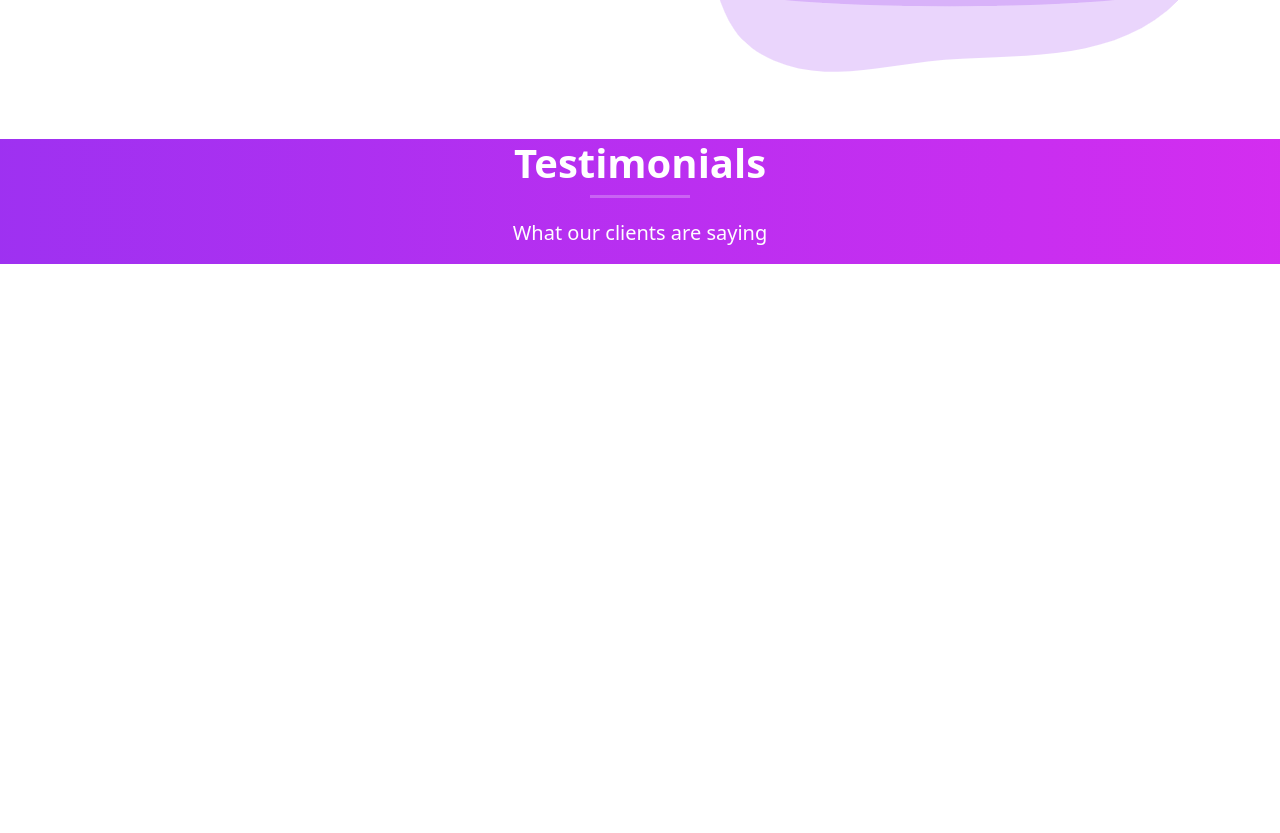
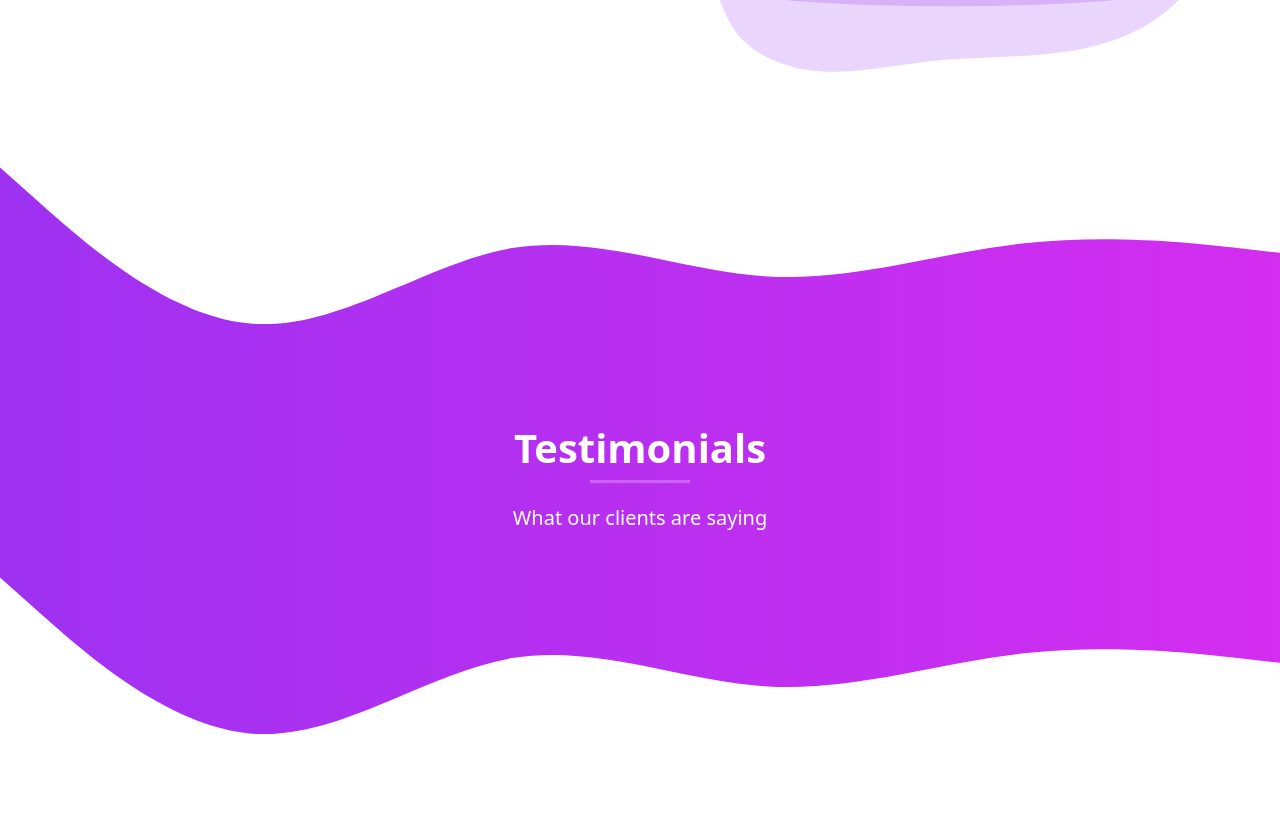
Before and after one commit to Aligndzcyln/Portfolio-Website, a website: page index.html in a window 1280 px wide. Shown: the part 3034-3867 px from the top of the page. Before the commit the page ends 3298 px from the top, so only its background shows below. Drawn offline with nearby package versions, Linux system fonts and the light colour scheme.

Commit message:
added wave effect

```diff
--- a/index.html
+++ b/index.html
@@ -277,6 +277,11 @@
     <!-- Testimonials section -->
 
     <section id="testimonials" class="testimonials">
+        <svg xmlns="http://www.w3.org/2000/svg" viewBox="0 0 1440 320">
+            <path fill="#fff" fill-opacity="1"
+                d="M0,32L48,74.7C96,117,192,203,288,208C384,213,480,139,576,122.7C672,107,768,149,864,154.7C960,160,1056,128,1152,117.3C1248,107,1344,117,1392,122.7L1440,128L1440,0L1392,0C1344,0,1248,0,1152,0C1056,0,960,0,864,0C768,0,672,0,576,0C480,0,384,0,288,0C192,0,96,0,48,0L0,0Z">
+            </path>
+        </svg>
         <div class="container">
             <div class="row text-center text-white">
                 <h1 class="display3 fw-bold">Testimonials</h1>
@@ -284,6 +289,11 @@
                 <p class="lead pt-1">What our clients are saying</p>
             </div>
         </div>
+        <svg xmlns="http://www.w3.org/2000/svg" viewBox="0 0 1440 320">
+            <path fill="#fff" fill-opacity="1"
+                d="M0,32L48,74.7C96,117,192,203,288,208C384,213,480,139,576,122.7C672,107,768,149,864,154.7C960,160,1056,128,1152,117.3C1248,107,1344,117,1392,122.7L1440,128L1440,320L1392,320C1344,320,1248,320,1152,320C1056,320,960,320,864,320C768,320,672,320,576,320C480,320,384,320,288,320C192,320,96,320,48,320L0,320Z">
+            </path>
+        </svg>
     </section>
 
 </body>
```
